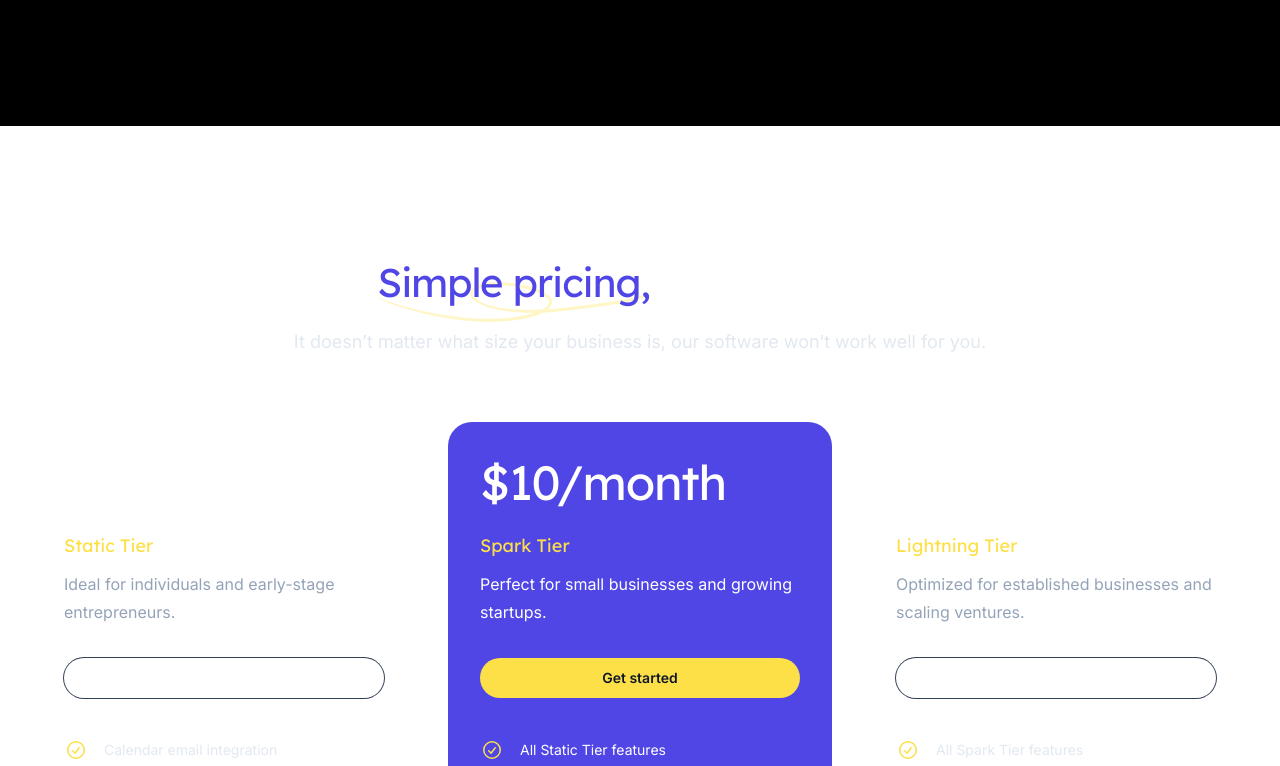
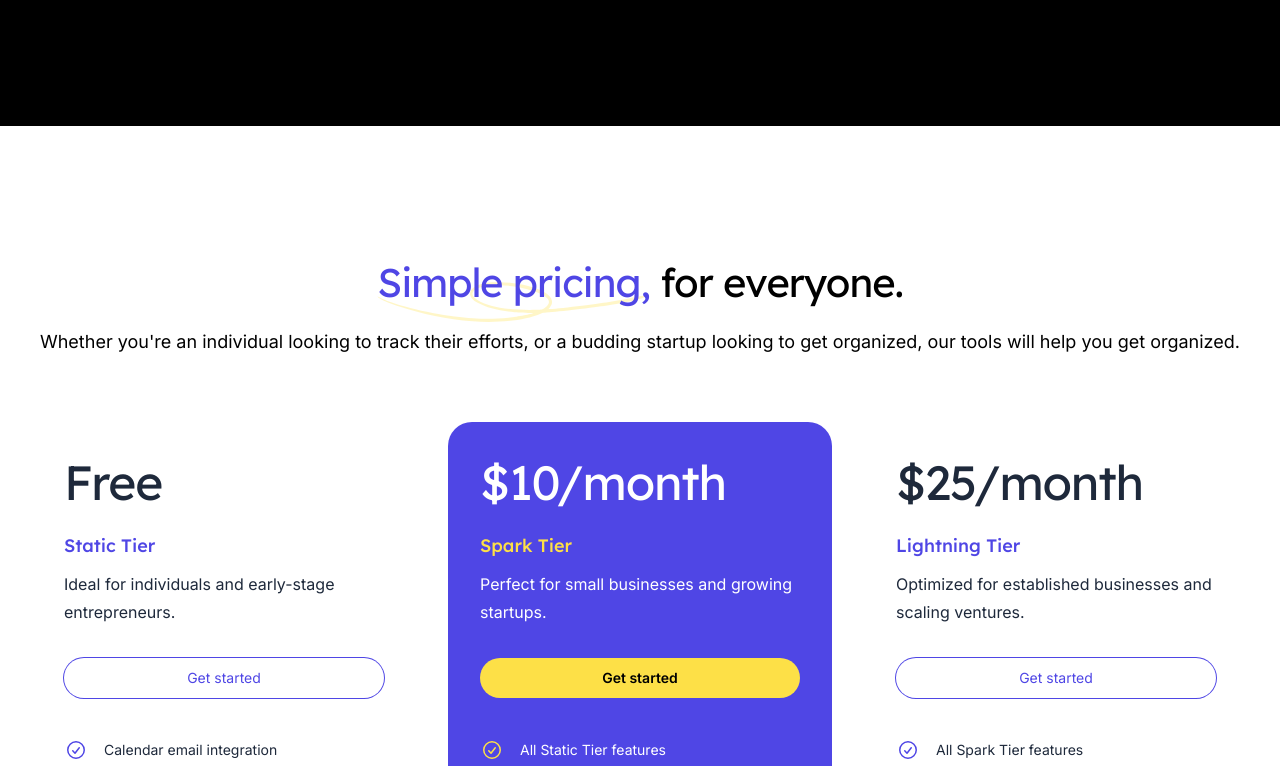
Before and after one commit to dino-code/storm, a Next.js app: page / in a window 1280 px wide. Shown: the part 2031-2797 px from the top of the page. Built offline with nearby package versions, Linux system fonts and the light colour scheme.

Commit message:
color fixes

```diff
--- a/src/components/Button.jsx
+++ b/src/components/Button.jsx
@@ -15,15 +15,19 @@ const variantStyles = {
     indigo:
       'bg-indigo-600 text-white hover:text-slate-100 hover:bg-indigo-500 active:bg-indigo-800 active:text-indigo-100 focus-visible:outline-indigo-600',
     yellow:
-      'bg-yellow-300 text-slate-900 hover:text-slate-400 hover:bg-yellow-100 active:bg-yellow-800 active:text-slate-200 focus-visible:outline-yellow-600',
+      'bg-yellow-300 hover:text-slate-700 hover:bg-yellow-200 active:bg-yellow-200 active:text-slate-700 focus-visible:outline-yellow-600',
     white:
-      'bg-white text-slate-900 dark:text-white hover:bg-blue-50 active:bg-blue-200 active:text-slate-600 focus-visible:outline-white',
+      'bg-white text-slate-800 hover:bg-blue-50 active:bg-blue-200 active:text-slate-600 focus-visible:outline-white',
   },
   outline: {
     slate:
-      'ring-slate-200 text-slate-700 dark:text-slate-500 hover:text-slate-900 dark:text-slate-400 hover:ring-slate-300 active:bg-slate-100 active:text-slate-600 focus-visible:outline-blue-600 focus-visible:ring-slate-300',
+      'ring-slate-200 hover:text-slate-600 hover:ring-slate-300 active:bg-slate-100 active:text-slate-600 focus-visible:outline-blue-600 focus-visible:ring-slate-300',
     white:
-      'ring-slate-700 text-white hover:ring-slate-500 active:ring-slate-700 active:text-slate-400 focus-visible:outline-white',
+      'ring-yellow-400 hover:ring-slate-500 active:ring-slate-700 hover:text-slate-600 active:text-slate-400 focus-visible:outline-white',
+    yellow:
+      'ring-indigo-600 dark:ring-yellow-300 hover:ring-yellow-200 text-indigo-600 dark:hover:text-indigo-500 dark:text-yellow-300 hover:text-yellow-200 active:text-yellow-300 focus-visible:outline-yellow-600',
+    indigo:
+      'ring-indigo-600 text-indigo-600 hover:ring-indigo-500 active:ring-indigo-400 hover:text-indigo-500 active:text-indigo-400 focus-visible:outline-indigo-600',
   },
 }
 
--- a/src/components/Pricing.jsx
+++ b/src/components/Pricing.jsx
@@ -20,12 +20,15 @@ function SwirlyDoodle({ className }) {
   )
 }
 
-function CheckIcon({ className }) {
+function CheckIcon({ className, featured }) {
   return (
     <svg
       aria-hidden="true"
       className={clsx(
-        'h-6 w-6 flex-none fill-yellow-300 stroke-yellow-300',
+        'h-6 w-6 flex-none',
+        featured
+          ? 'fill-yellow-300 stroke-yellow-300'
+          : 'fill-indigo-600 stroke-indigo-600 dark:fill-yellow-300 dark:stroke-yellow-300',
         className
       )}
     >
@@ -54,28 +57,47 @@ function Plan({ name, price, description, href, features, featured = false }) {
         featured ? 'order-first bg-indigo-600 py-8 lg:order-none' : 'lg:py-8'
       )}
     >
-      <h3 className="mt-5 font-display text-lg text-yellow-300">{name}</h3>
+      <h3
+        className={clsx(
+          'mt-5 font-display text-lg font-medium',
+          featured ? 'text-yellow-300' : 'text-indigo-600 dark:text-yellow-300'
+        )}
+      >
+        {name}
+      </h3>
       <p
         className={clsx(
           'mt-2 text-base',
-          featured ? 'text-white' : 'text-slate-400'
+          featured ? 'text-white' : 'text-slate-800 dark:text-white'
         )}
       >
         {description}
       </p>
-      <p className="order-first font-display text-5xl font-light tracking-tight text-white">
+      <p
+        className={clsx(
+          'order-first font-display text-5xl font-light tracking-tight',
+          featured ? 'text-white' : 'text-slate-800 dark:text-white'
+        )}
+      >
         {price}
       </p>
       <ul
         role="list"
         className={clsx(
           'order-last mt-10 flex flex-col gap-y-3 text-sm',
-          featured ? 'text-white' : 'text-slate-200'
+          featured ? 'text-white' : 'text-slate-800 dark:text-white'
         )}
       >
         {features.map((feature) => (
           <li key={feature} className="flex">
-            <CheckIcon className={featured ? 'text-white' : 'text-slate-400'} />
+            <CheckIcon
+              className={
+                featured
+                  ? 'fill-yellow-300 stroke-yellow-300 text-white'
+                  : 'text-slate-800 dark:text-white'
+              }
+              featured={featured}
+            />
             <span className="ml-4">{feature}</span>
           </li>
         ))}
@@ -83,7 +105,7 @@ function Plan({ name, price, description, href, features, featured = false }) {
       <Button
         href={href}
         variant={featured ? 'solid' : 'outline'}
-        color={featured ? 'yellow' : 'white'}
+        color={'yellow'}
         className="mt-8"
         aria-label={`Get started with the ${name} plan for ${price}`}
       >
@@ -98,16 +120,17 @@ export function Pricing() {
     <section id="pricing" aria-label="Pricing" className=" py-20 sm:py-32">
       <Container>
         <div className="md:text-center">
-          <h2 className="font-display text-3xl tracking-tight text-white dark:text-slate-200 sm:text-4xl">
+          <h2 className="font-display text-3xl tracking-tight dark:text-white sm:text-4xl">
             <span className="relative whitespace-nowrap">
               <SwirlyDoodle className="absolute left-0 top-1/2 h-[1em] w-full fill-yellow-300/30" />
               <span className="relative text-indigo-600">Simple pricing,</span>
             </span>{' '}
             for everyone.
           </h2>
-          <p className="mt-4 text-lg text-slate-200">
-            It doesn’t matter what size your business is, our software won’t
-            work well for you.
+          <p className="mt-4 text-lg dark:text-white">
+            Whether you're an individual looking to track their efforts, or a
+            budding startup looking to get organized, our tools will help you
+            get organized.
           </p>
         </div>
         <div className="-mx-4 mt-16 grid max-w-2xl grid-cols-1 gap-y-10 sm:mx-auto lg:-mx-8 lg:max-w-none lg:grid-cols-3 xl:mx-0 xl:gap-x-8">
--- a/src/styles/tailwind.css
+++ b/src/styles/tailwind.css
@@ -5,3 +5,15 @@
 #__next {
   min-height: 100%;
 }
+
+@layer utilities {
+  /* Default text color */
+  .text-default {
+    color: slate-800;
+  }
+
+  /* Dark mode variant of default text color */
+  .dark .text-default {
+    color: white;
+  }
+}
```
